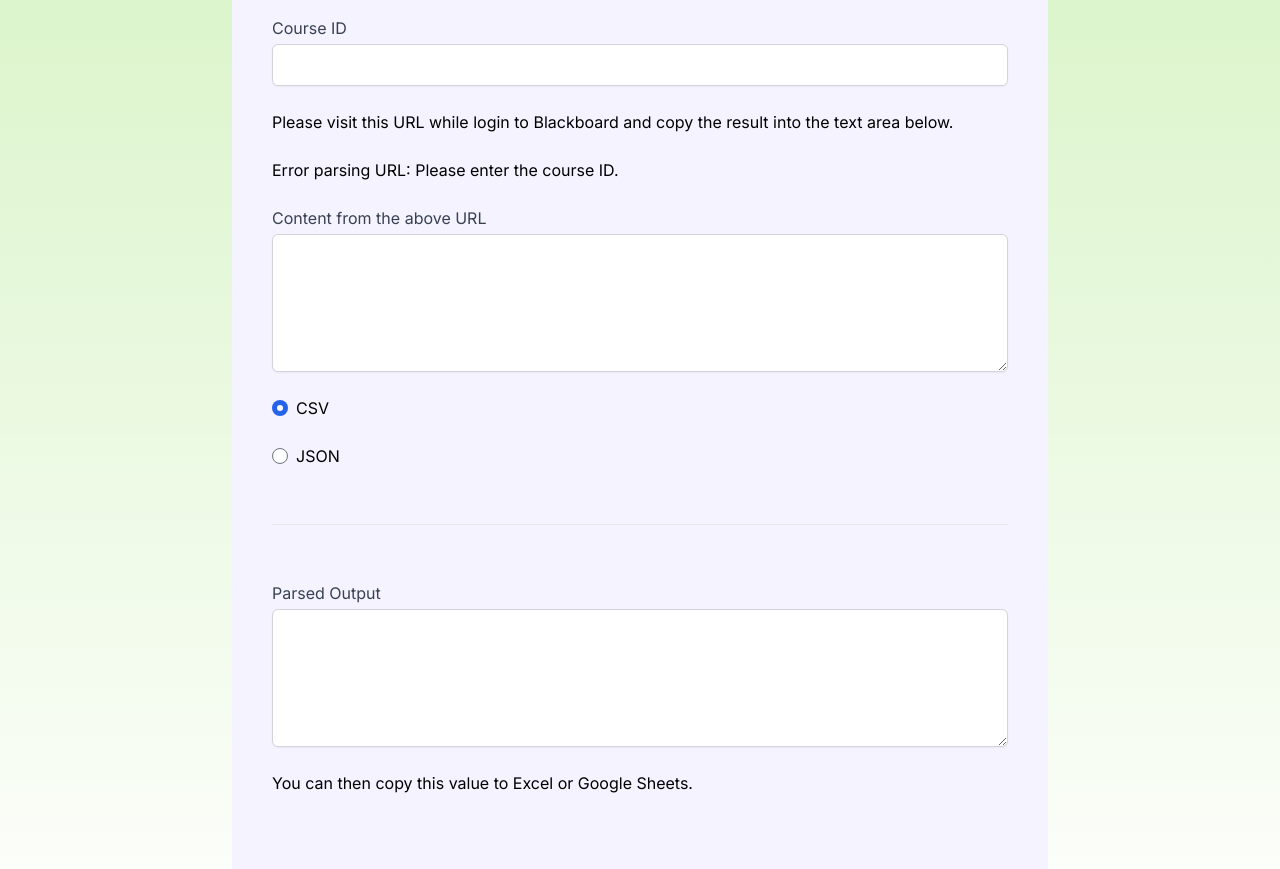
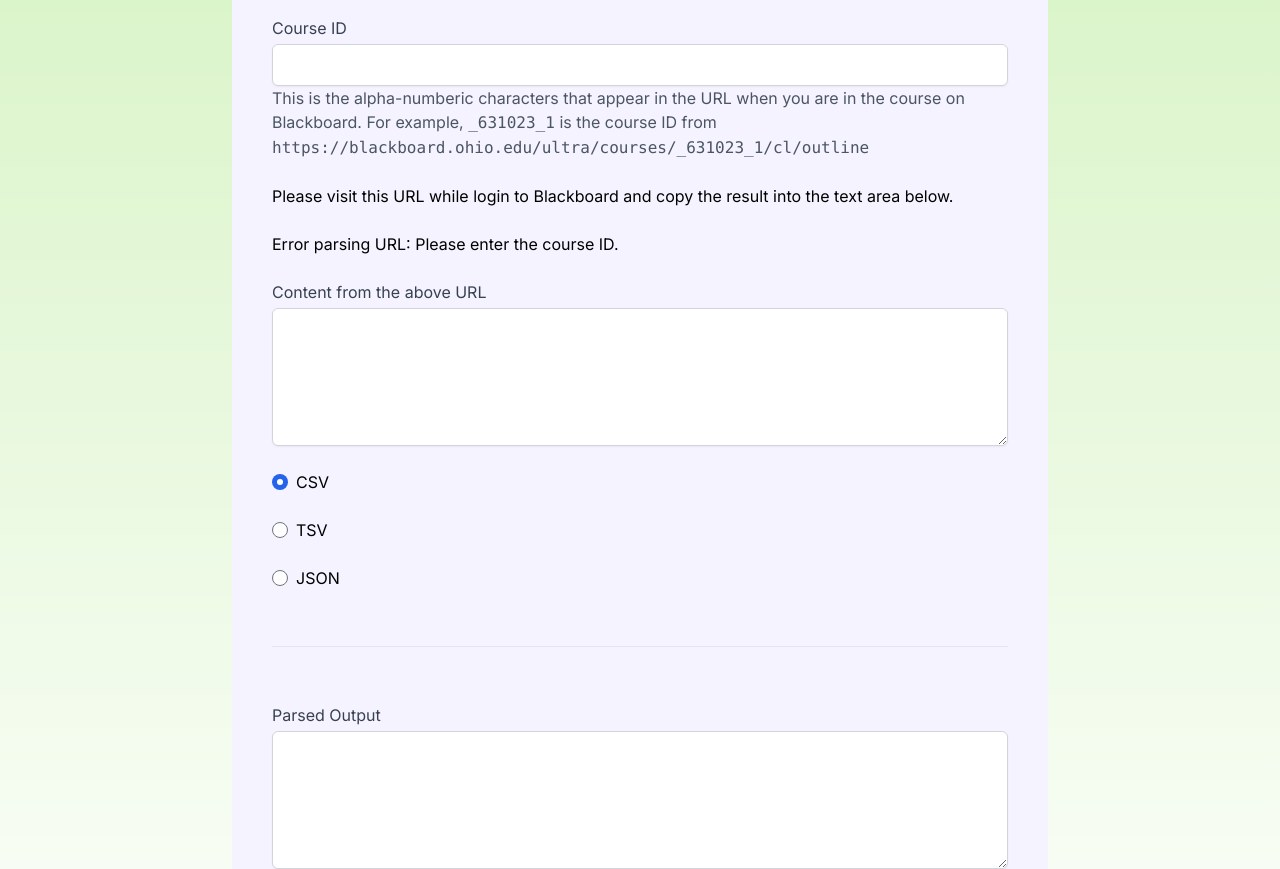
Before and after one commit to krerkkiat/krerkkiat.github.io, a Next.js app: page /tools/cs3560/list-student in a window 1280 px wide. Shown: the part 280-1149 px from the top of the page. Built offline with nearby package versions, Linux system fonts and the light colour scheme.

Commit message:
feat: add tsv and guiding text

```diff
--- a/src/app/tools/cs3560/list-student/page.js
+++ b/src/app/tools/cs3560/list-student/page.js
@@ -61,6 +61,13 @@ function Inputs() {
           })
           .join("\n");
         setProcessedResult(output);
+      } else if (outputOption === "tsv") {
+        const output = students
+          .map((val, idx, arr) => {
+            return `${val.user.userName}\t${val.user.name.given}\t${val.user.name.family}\t${val.userId}\t${val.id}`;
+          })
+          .join("\n");
+        setProcessedResult(output);
       } else if (outputOption === "json") {
         const output = JSON.stringify(students);
         setProcessedResult(output);
@@ -88,6 +95,15 @@ function Inputs() {
                 onChange={handleUrlChange}
                 className="mt-1 block w-full rounded-md border-gray-300 shadow-sm focus:border-indigo-300 focus:ring focus:ring-indigo-200 focus:ring-opacity-50"
               ></input>
+              <p className="text-gray-600">
+                This is the alpha-numberic characters that appear in the URL
+                when you are in the course on Blackboard. For example,{" "}
+                <span className="font-mono word-breaks">_631023_1</span> is the
+                course ID from{" "}
+                <span className="font-mono word-breaks">
+                  https://blackboard.ohio.edu/ultra/courses/_631023_1/cl/outline
+                </span>
+              </p>
             </label>
             <p>
               Please visit this URL while login to Blackboard and copy the
@@ -99,7 +115,11 @@ function Inputs() {
             {courseIdParsingErrorMsg === "" && (
               <p>
                 URL:{" "}
-                <a href={membershipUrl} target="_blank">
+                <a
+                  href={membershipUrl}
+                  target="_blank"
+                  className="break-words underline"
+                >
                   {membershipUrl}
                 </a>
               </p>
@@ -128,6 +148,17 @@ function Inputs() {
               <input
                 className="form-radio"
                 type="radio"
+                name="outputOptionRadio"
+                value="tsv"
+                defaultChecked={outputOption === "tsv"}
+                onChange={(e) => setOutputOption(e.target.value)}
+              />
+              <span className="ml-2">TSV</span>
+            </label>
+            <label className="inline-flex items-center">
+              <input
+                className="form-radio"
+                type="radio"
                 defaultChecked={outputOption === "json"}
                 name="outputOptionRadio"
                 value="json"
@@ -146,8 +177,11 @@ function Inputs() {
               ></textarea>
             </label>
             <p>
-              You can then copy this value to Excel or{" "}
-              <a href="https://sheets.new/">Google Sheets</a>.
+              You can then copy this value to Microsoft Excel or{" "}
+              <a href="https://sheets.new/" className="underline">
+                Google Sheets
+              </a>
+              .
             </p>
           </div>
         </div>
```
